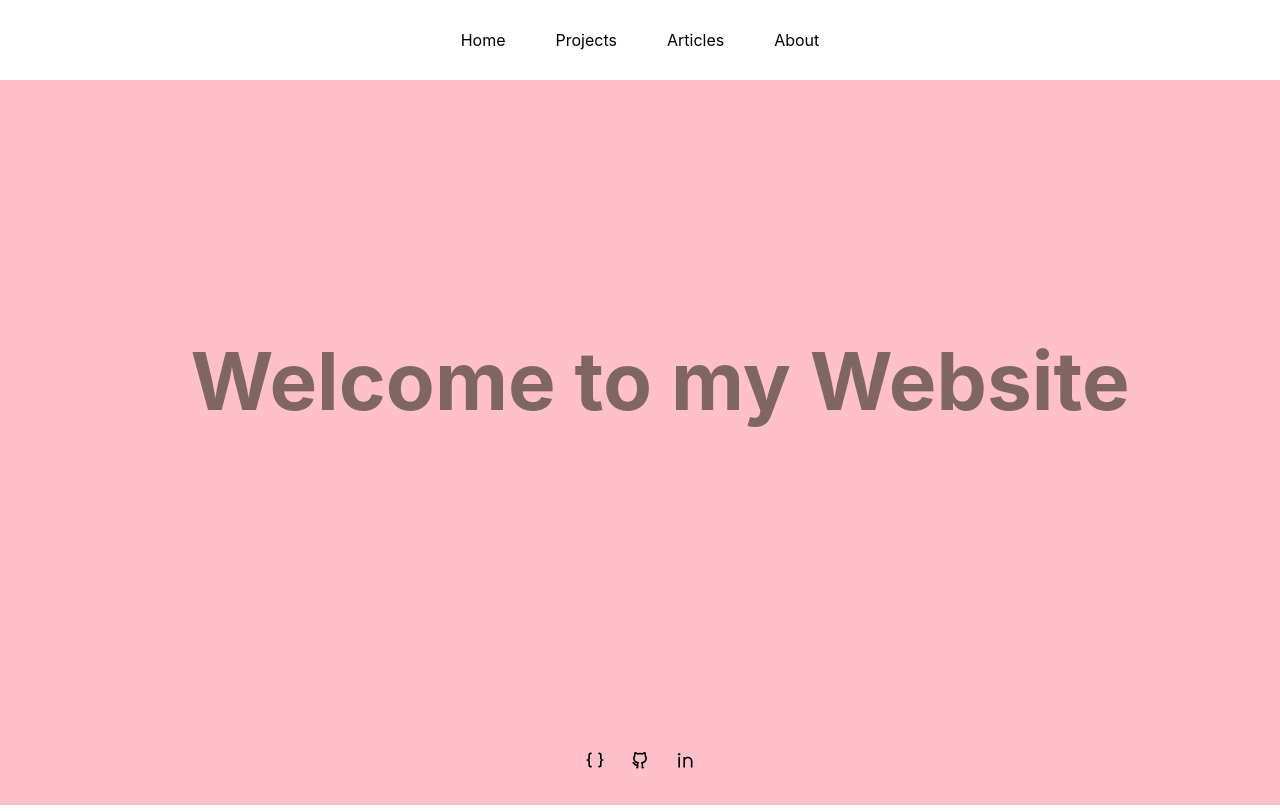
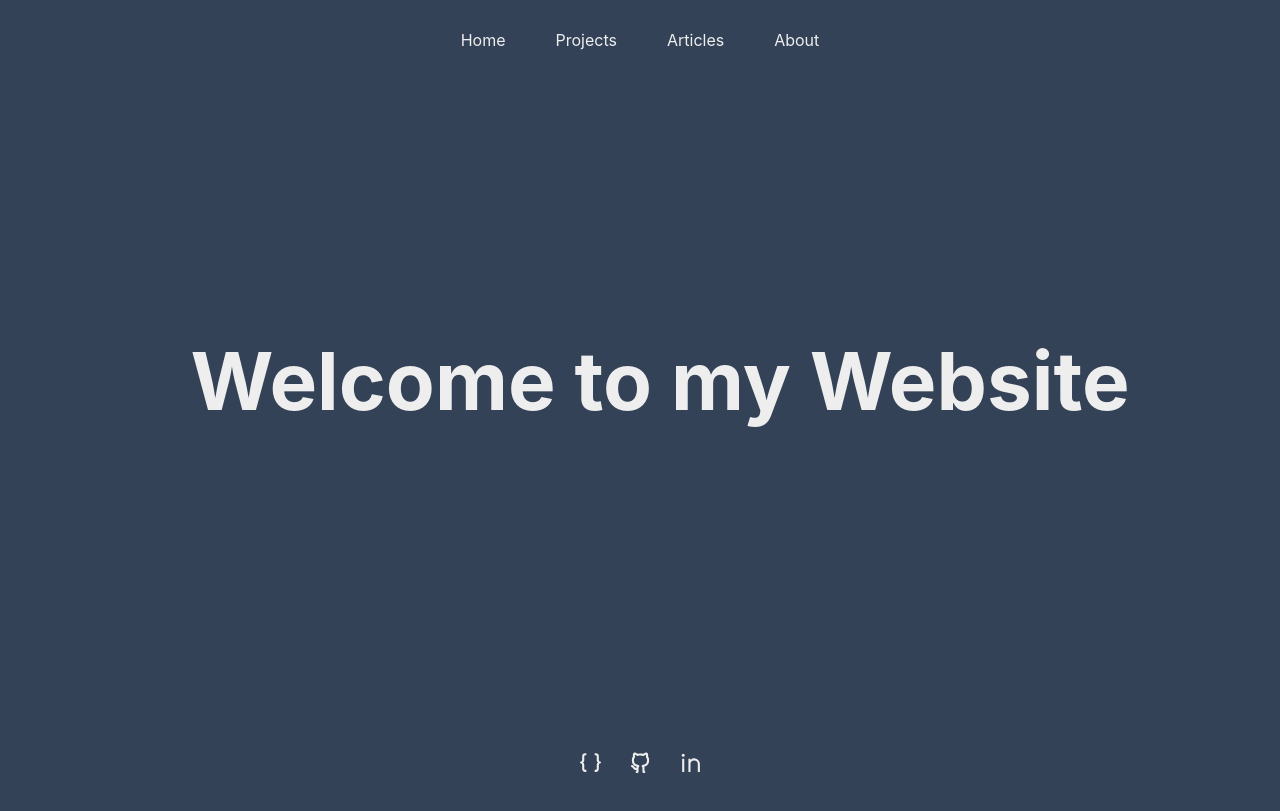
Before and after one commit to thneves/Thales-Next, a Next.js app: page / in a window 1280 px wide. Built offline with nearby package versions, Linux system fonts and the light colour scheme.

Commit message:
Change color scheme

```diff
--- a/components/Footer.tsx
+++ b/components/Footer.tsx
@@ -7,18 +7,16 @@ const StyledFooter = styled.footer`
   text-align: center;
   gap: 25px;
   padding: 20px 0;
-  bottom: 0;
-  background-color: pink;
-
+  background-color: #334257;
 
   a {
     transition: 0.6s;
-    font-size: 20px;
+    font-size: 25px;
     margin: 10px 0;
+    color: #eeeeee;
 
     &:hover {
-    font-size: 28px;
-    color: #fff;
+    color: #548CA8;
     }
   }
 `
--- a/components/Intro.tsx
+++ b/components/Intro.tsx
@@ -1,26 +1,25 @@
 import styled from "styled-components";
 import { motion } from "framer-motion";
-import { SSL_OP_SSLEAY_080_CLIENT_DH_BUG } from "constants";
 
 const HomeContainer = styled(motion.div)`
   display: flex;
   justify-content: center;
   align-items: center;
   height: 80vh;
-  background-color: pink;
+  background-color: #334257;
 `
 
 const Intro = () => {
   return (
     <HomeContainer
-       initial={{ opacity: 0}}
+       initial={{ opacity: 0.2}}
        animate={{ opacity: 1}}
        transition={{ duration: 2}}
     >
       <motion.h2
       initial={{ fontSize: 80}}
       animate={{
-        fontSize: 100, color: '#806565', x: 20, y: -20
+        fontSize: 100, color: '#EEEEEE', x: 20, y: -20
       }}
       transition={{ duration: 2}}
       >
--- a/components/Navbar.tsx
+++ b/components/Navbar.tsx
@@ -10,6 +10,7 @@ const Header = styled.header`
     width: 100%;
     display: flex;
     justify-content: center;
+    background-color: #334257;
 `
 
 const Nav = styled.nav`
@@ -17,6 +18,7 @@ const Nav = styled.nav`
     justify-content: center;
     align-items: center;
     gap: 50px;
+    color: #eeeeee;
 `;
 
 const Navbar = () => {
--- a/layout/Basic.tsx
+++ b/layout/Basic.tsx
@@ -1,8 +1,12 @@
 import { createGlobalStyle } from "styled-components";
 
 export const GlobalStyle = createGlobalStyle`
+
+
     // this is the shared style
-  * {
+
+
+  html {
     box-sizing: border-box;
     margin: 0;
     padding: 0;
```
